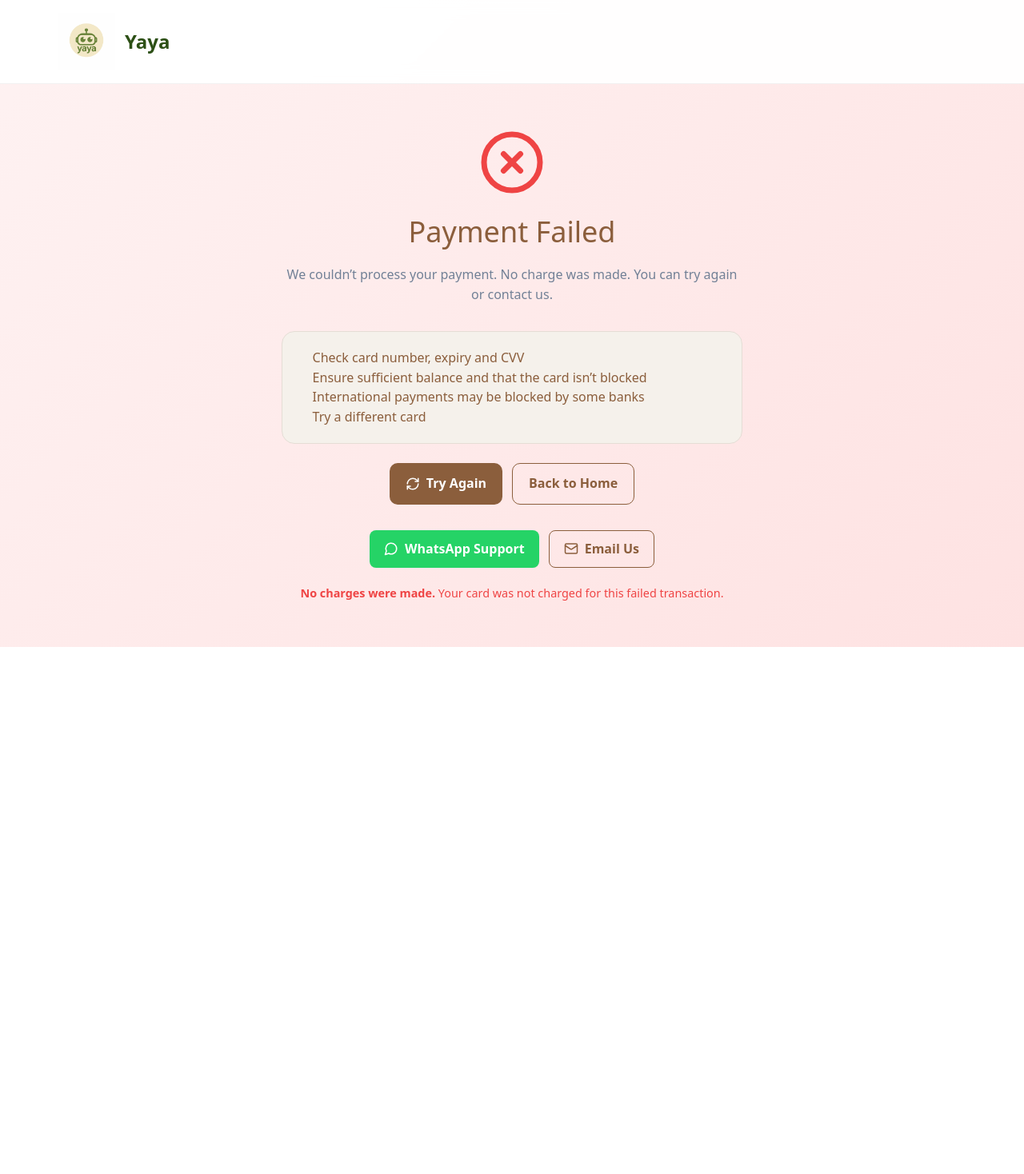
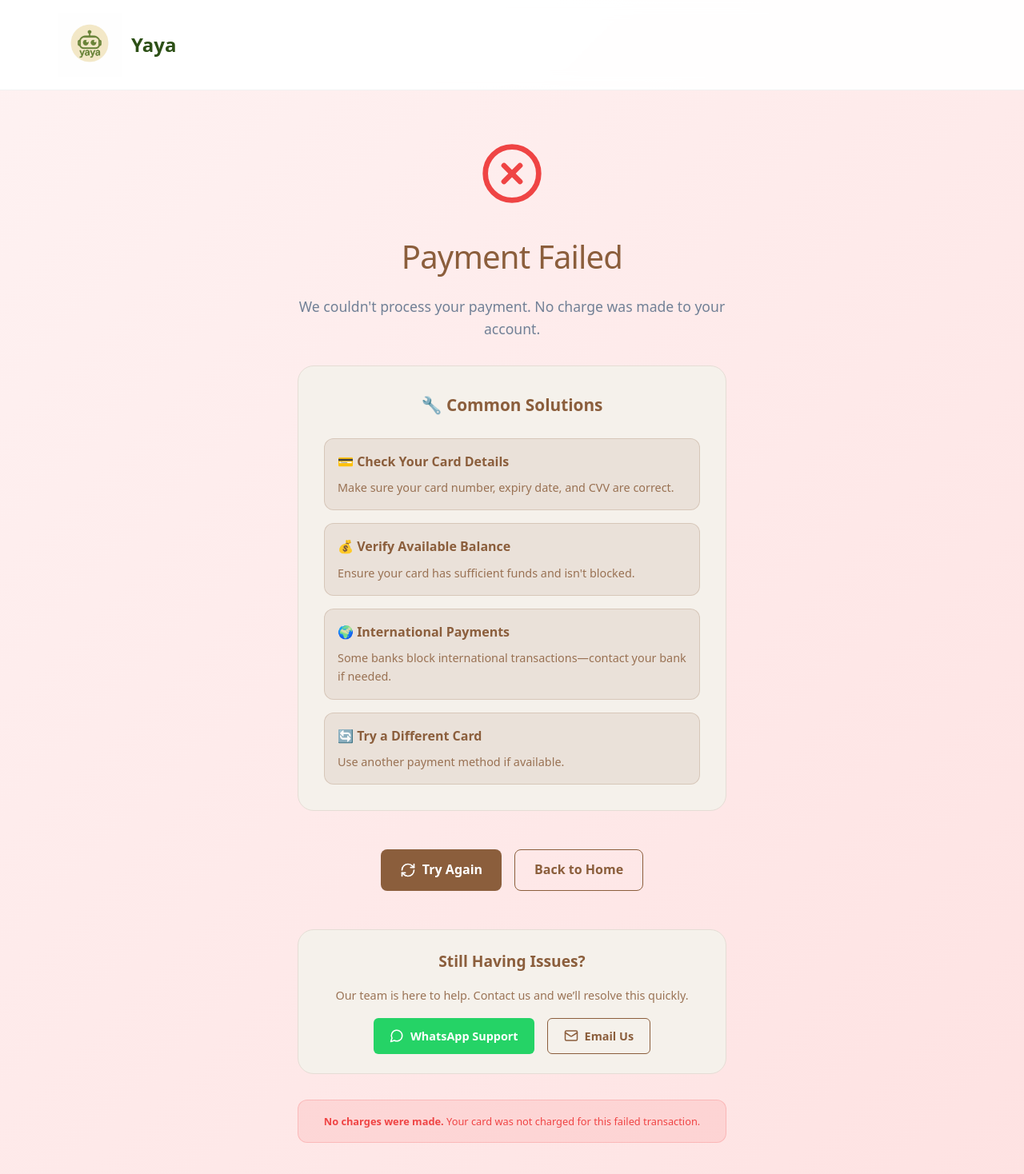
Before and after one commit to yairsabag/yaya-oauth-page, a Next.js app: page /payment/failed in a window 1280 px wide. Shown: the top 1468 px of the page at 80% size. Before the commit the page ends 809 px from the top, so only its background shows below. Built offline with nearby package versions, Linux system fonts and the light colour scheme.

Commit message:
Update page.tsx

```diff
--- a/src/app/payment/failed/page.tsx
+++ b/src/app/payment/failed/page.tsx
@@ -1,77 +1,155 @@
-'use client'
-
 import React from 'react'
 import { XCircle, RefreshCw, MessageCircle, Mail } from 'lucide-react'
 
+// מותר ב-server component
 export const metadata = {
+  title: 'Payment Failed – Yaya',
   robots: { index: false, follow: false },
 }
 
 export default function FailedPage() {
   return (
-    <div style={{ fontFamily: "system-ui, -apple-system, BlinkMacSystemFont, 'Segoe UI', sans-serif", minHeight: '100vh', background: 'linear-gradient(135deg, #fef2f2 0%, #fee2e2 100%)' }}>
+    <div style={{
+      fontFamily: "system-ui, -apple-system, BlinkMacSystemFont, 'Segoe UI', sans-serif",
+      minHeight: '100vh',
+      background: 'linear-gradient(135deg, #fef2f2 0%, #fee2e2 100%)'
+    }}>
       {/* Header */}
-      <header style={{ background: 'rgba(255,255,255,0.95)', backdropFilter: 'blur(10px)', borderBottom: '1px solid rgba(0,0,0,0.05)', padding: '1rem 0' }}>
-        <div style={{ maxWidth: 1200, margin: '0 auto', padding: '0 2rem', display: 'flex', justifyContent: 'space-between', alignItems: 'center' }}>
-          <a href="/" style={{ display: 'flex', alignItems: 'center', gap: '.75rem', textDecoration: 'none' }}>
-            <img src="/yaya-logo.png" alt="Yaya" style={{ width: 72, height: 72, objectFit: 'contain' }} />
+      <header style={{
+        background: 'rgba(255,255,255,0.95)',
+        backdropFilter: 'blur(10px)',
+        borderBottom: '1px solid rgba(0,0,0,0.05)',
+        padding: '1rem 0'
+      }}>
+        <div style={{
+          maxWidth: '1200px', margin: '0 auto', padding: '0 2rem',
+          display: 'flex', justifyContent: 'space-between', alignItems: 'center'
+        }}>
+          <a href="/" style={{ display: 'flex', alignItems: 'center', gap: '0.75rem', textDecoration: 'none' }}>
+            <img src="/yaya-logo.png" alt="Yaya Assistant Logo"
+                 style={{ width: '80px', height: '80px', objectFit: 'contain' }} />
             <span style={{ fontSize: '1.5rem', fontWeight: 600, color: '#2d5016' }}>Yaya</span>
           </a>
         </div>
       </header>
 
-      <main style={{ padding: '3.5rem 0' }}>
-        <div style={{ maxWidth: 640, margin: '0 auto', padding: '0 2rem', textAlign: 'center' }}>
-          <XCircle size={84} style={{ color: '#ef4444', margin: '0 auto 1rem' }} />
-          <h1 style={{ fontSize: '2.25rem', fontWeight: 500, color: '#8B5E3C', marginBottom: '.75rem' }}>
+      <main style={{ padding: '4rem 0' }}>
+        <div style={{ maxWidth: 600, margin: '0 auto', padding: '0 2rem', textAlign: 'center' }}>
+          <div style={{ marginBottom: '2rem' }}>
+            <XCircle size={80} style={{ color: '#ef4444', margin: '0 auto' }} />
+          </div>
+
+          <h1 style={{
+            fontSize: '2.5rem', fontWeight: 400, color: '#8B5E3C',
+            marginBottom: '1rem', letterSpacing: '-0.02em'
+          }}>
             Payment Failed
           </h1>
-          <p style={{ color: '#718096', marginBottom: '2rem' }}>
-            We couldn’t process your payment. No charge was made. You can try again or contact us.
+
+          <p style={{ fontSize: '1.1rem', color: '#718096', marginBottom: '2rem', lineHeight: 1.6 }}>
+            We couldn't process your payment. No charge was made to your account.
           </p>
 
-          <div style={{ background: '#F5F1EB', border: '1px solid #E5DDD5', borderRadius: 16, padding: '1.25rem', textAlign: 'left', marginBottom: '1.5rem' }}>
-            <ul style={{ margin: 0, paddingLeft: '1.1rem', color: '#8B5E3C', lineHeight: 1.55 }}>
-              <li>Check card number, expiry and CVV</li>
-              <li>Ensure sufficient balance and that the card isn’t blocked</li>
-              <li>International payments may be blocked by some banks</li>
-              <li>Try a different card</li>
-            </ul>
+          <div style={{
+            background: '#F5F1EB', borderRadius: 20, padding: '2rem',
+            border: '1px solid #E5DDD5', marginBottom: '3rem', textAlign: 'left'
+          }}>
+            <h2 style={{
+              fontSize: '1.3rem', fontWeight: 600, color: '#8B5E3C',
+              marginBottom: '1.5rem', textAlign: 'center'
+            }}>
+              🔧 Common Solutions
+            </h2>
+
+            <div style={{ display: 'grid', gap: '1rem' }}>
+              {[
+                ['💳 Check Your Card Details', 'Make sure your card number, expiry date, and CVV are correct.'],
+                ['💰 Verify Available Balance', 'Ensure your card has sufficient funds and isn\'t blocked.'],
+                ['🌍 International Payments', 'Some banks block international transactions—contact your bank if needed.'],
+                ['🔄 Try a Different Card', 'Use another payment method if available.'],
+              ].map(([title, text]) => (
+                <div key={title} style={{
+                  padding: '1rem',
+                  background: 'rgba(139, 94, 60, 0.1)',
+                  borderRadius: 12,
+                  border: '1px solid rgba(139, 94, 60, 0.2)'
+                }}>
+                  <h3 style={{ fontSize: '1rem', fontWeight: 600, color: '#8B5E3C', marginBottom: '.5rem' }}>
+                    {title}
+                  </h3>
+                  <p style={{ color: '#8B5E3C', fontSize: '.9rem', opacity: .85 }}>{text}</p>
+                </div>
+              ))}
+            </div>
           </div>
 
-          <div style={{ display: 'flex', gap: '0.75rem', justifyContent: 'center', flexWrap: 'wrap', marginBottom: '2rem' }}>
-            <a
-              href="/payment"
-              style={{ background: '#8B5E3C', color: 'white', padding: '12px 20px', borderRadius: 10, textDecoration: 'none', fontWeight: 600, display: 'inline-flex', alignItems: 'center', gap: 8 }}
-            >
-              <RefreshCw size={18} /> Try Again
+          <div style={{
+            display: 'flex', gap: '1rem', justifyContent: 'center',
+            flexWrap: 'wrap', marginBottom: '3rem'
+          }}>
+            <a href="/payment"
+               style={{
+                 background: '#8B5E3C', color: 'white', padding: '12px 24px',
+                 borderRadius: 8, textDecoration: 'none', fontWeight: 600,
+                 display: 'inline-flex', alignItems: 'center', gap: '.5rem'
+               }}>
+              <RefreshCw size={20} />
+              Try Again
             </a>
-            <a
-              href="/"
-              style={{ border: '1px solid #8B5E3C', color: '#8B5E3C', padding: '12px 20px', borderRadius: 10, textDecoration: 'none', fontWeight: 600, display: 'inline-flex', alignItems: 'center', gap: 8 }}
-            >
+            <a href="/"
+               style={{
+                 background: 'transparent', color: '#8B5E3C', padding: '12px 24px',
+                 borderRadius: 8, textDecoration: 'none', fontWeight: 600,
+                 border: '1px solid #8B5E3C'
+               }}>
               Back to Home
             </a>
           </div>
 
-          <div style={{ display: 'flex', gap: '0.75rem', justifyContent: 'center', flexWrap: 'wrap' }}>
+          <div style={{
+            background: '#F5F1EB', borderRadius: 20, padding: '1.5rem',
+            border: '1px solid #E5DDD5'
+          }}>
+            <h3 style={{ fontSize: '1.2rem', fontWeight: 600, color: '#8B5E3C', marginBottom: '1rem' }}>
+              Still Having Issues?
+            </h3>
+            <p style={{ color: '#8B5E3C', fontSize: '.9rem', marginBottom: '1rem', opacity: .85 }}>
+              Our team is here to help. Contact us and we’ll resolve this quickly.
+            </p>
+
+            <div style={{ display: 'flex', gap: '1rem', justifyContent: 'center', flexWrap: 'wrap' }}>
               <a
                 href="https://wa.me/972559943649?text=Hi! I'm having trouble with payment for Yaya subscription"
-              style={{ background: '#25d366', color: 'white', padding: '10px 18px', borderRadius: 8, textDecoration: 'none', fontWeight: 600, display: 'inline-flex', alignItems: 'center', gap: 8 }}
-            >
-              <MessageCircle size={18} /> WhatsApp Support
+                style={{
+                  background: '#25d366', color: 'white', padding: '10px 20px',
+                  borderRadius: 6, textDecoration: 'none', fontSize: '.9rem', fontWeight: 600,
+                  display: 'inline-flex', alignItems: 'center', gap: '.5rem'
+                }}>
+                <MessageCircle size={18} />
+                WhatsApp Support
               </a>
               <a
                 href="mailto:info@textcoco.com?subject=Payment Issue - Yaya Subscription"
-              style={{ border: '1px solid #8B5E3C', color: '#8B5E3C', padding: '10px 18px', borderRadius: 8, textDecoration: 'none', fontWeight: 600, display: 'inline-flex', alignItems: 'center', gap: 8 }}
-            >
-              <Mail size={18} /> Email Us
+                style={{
+                  background: 'transparent', color: '#8B5E3C', padding: '10px 20px',
+                  borderRadius: 6, textDecoration: 'none', fontSize: '.9rem', fontWeight: 600,
+                  border: '1px solid #8B5E3C', display: 'inline-flex', alignItems: 'center', gap: '.5rem'
+                }}>
+                <Mail size={18} />
+                Email Us
               </a>
             </div>
+          </div>
 
-          <p style={{ marginTop: '1.25rem', color: '#ef4444', fontSize: '.9rem' }}>
+          <div style={{
+            marginTop: '2rem', padding: '1rem',
+            background: 'rgba(239, 68, 68, 0.1)',
+            borderRadius: 12, border: '1px solid rgba(239, 68, 68, 0.2)'
+          }}>
+            <p style={{ fontSize: '.8rem', color: '#ef4444', margin: 0 }}>
               <strong>No charges were made.</strong> Your card was not charged for this failed transaction.
             </p>
+          </div>
         </div>
       </main>
     </div>
```
Lines whose indentation alone changed are shown as unchanged.
